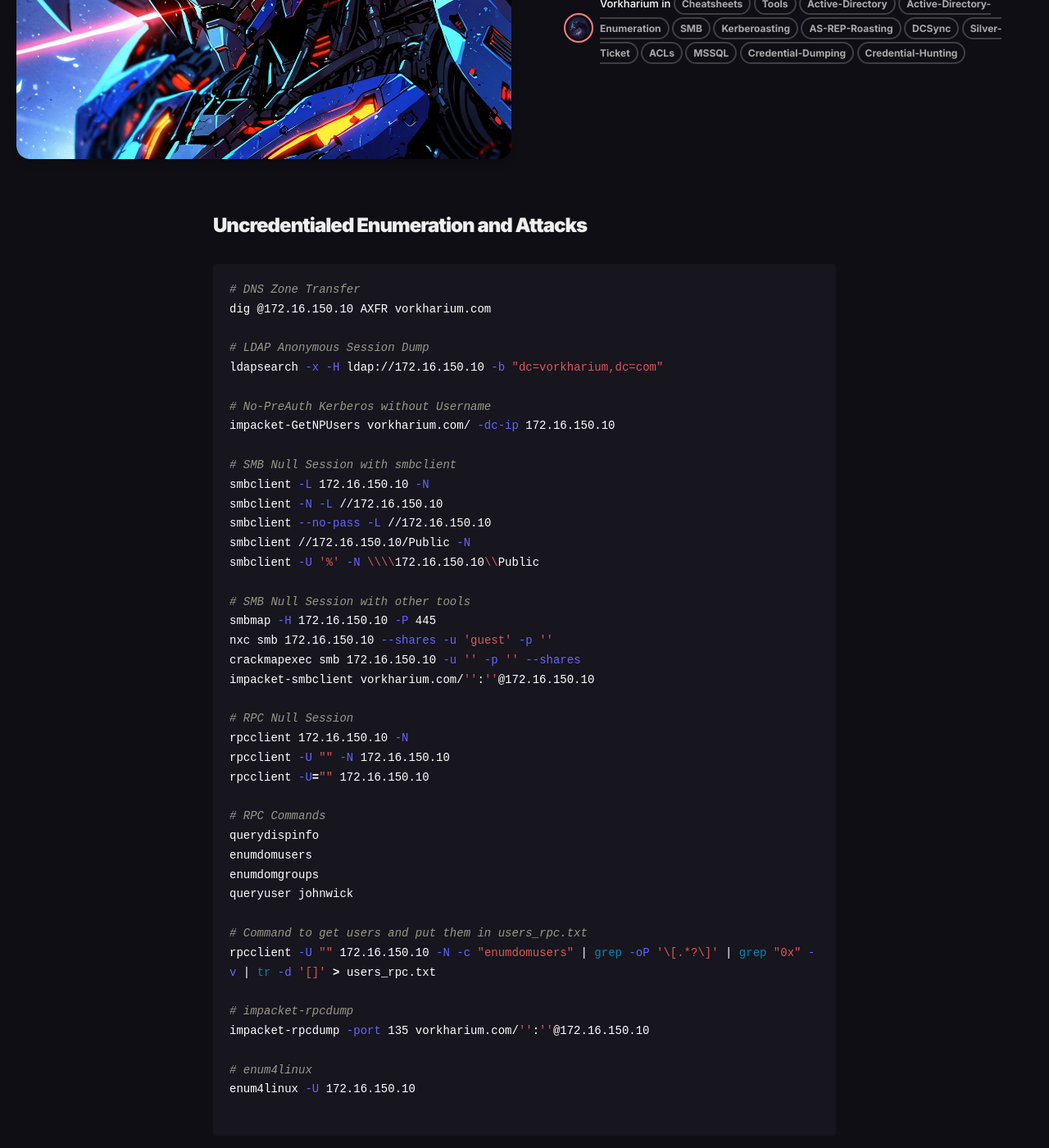
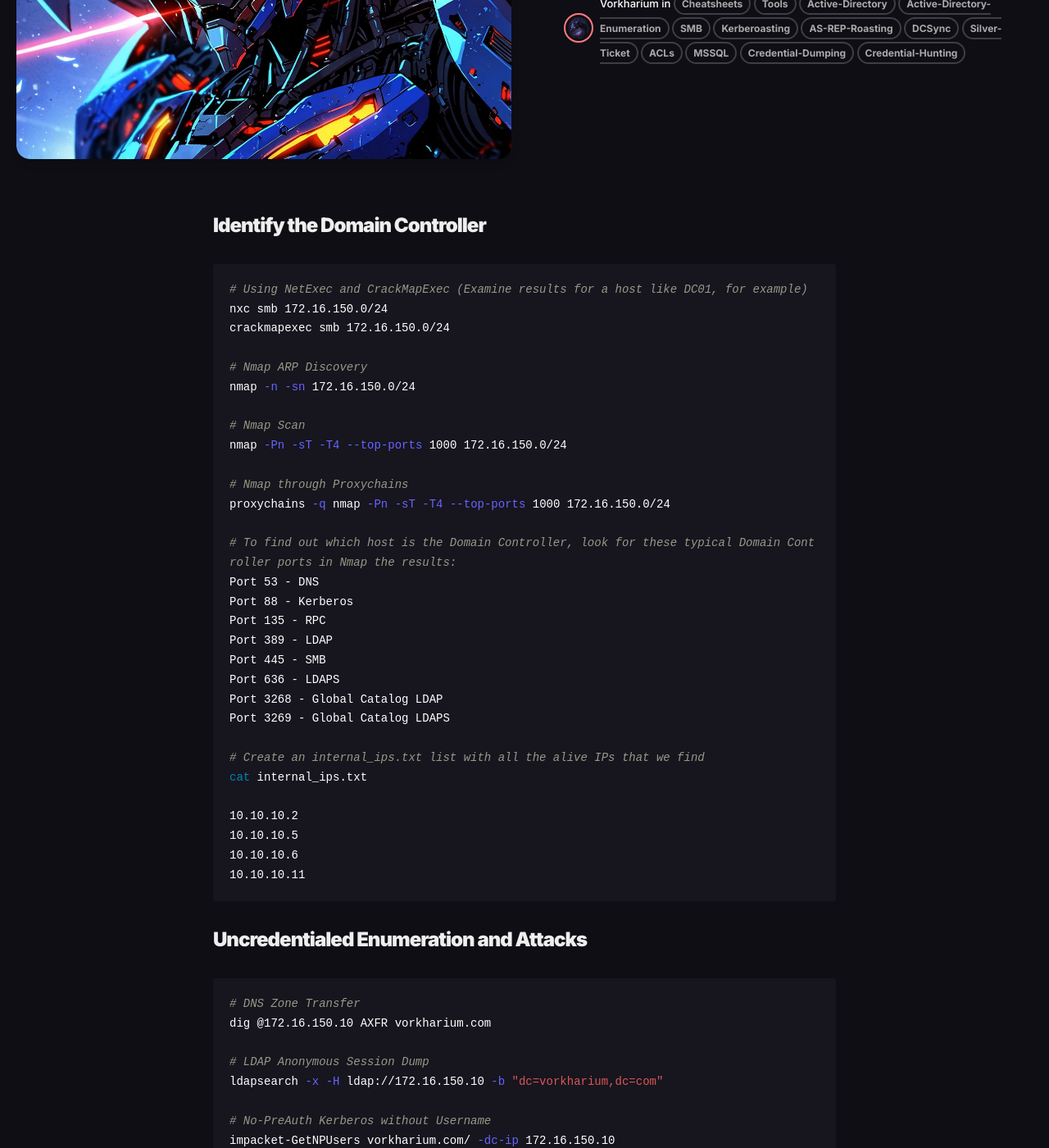
Before and after one commit to Vorkharium/vorkharium.github.io, a Jekyll site: the page built from _posts/2024-11-01-Attacking-Active-Directory-Cheatsheet.md, in a window 1280 px wide and 1400 px high, scrolled down 500 px. Shown: the whole window at 82% size. Built offline with Jekyll 4.4.1, drawn with Linux system fonts in a browser that asks for light colours; comment, search, counter and statistics services are not loaded; some of the changed text lies outside the part shown.

Commit message:
Update 2024-11-01-Attacking-Active-Directory-Cheatsheet.md

````diff
--- a/_posts/2024-11-01-Attacking-Active-Directory-Cheatsheet.md
+++ b/_posts/2024-11-01-Attacking-Active-Directory-Cheatsheet.md
@@ -6,6 +6,39 @@ date:   2024-11-01 01:00:00 +0300
 image:  '/images/10000.jpg'
 tags:   [Cheatsheets, Tools, Active-Directory, Active-Directory-Enumeration, SMB, Kerberoasting, AS-REP-Roasting, DCSync, Silver-Ticket, ACLs, MSSQL, Credential-Dumping, Credential-Hunting]
 ---
+### Identify the Domain Controller
+```shell
+# Using NetExec and CrackMapExec (Examine results for a host like DC01, for example)
+nxc smb 172.16.150.0/24
+crackmapexec smb 172.16.150.0/24
+
+# Nmap ARP Discovery
+nmap -n -sn 172.16.150.0/24
+
+# Nmap Scan
+nmap -Pn -sT -T4 --top-ports 1000 172.16.150.0/24
+
+# Nmap through Proxychains
+proxychains -q nmap -Pn -sT -T4 --top-ports 1000 172.16.150.0/24
+
+# To find out which host is the Domain Controller, look for these typical Domain Controller ports in Nmap the results:
+Port 53 - DNS
+Port 88 - Kerberos
+Port 135 - RPC
+Port 389 - LDAP
+Port 445 - SMB
+Port 636 - LDAPS
+Port 3268 - Global Catalog LDAP
+Port 3269 - Global Catalog LDAPS
+
+# Create an internal_ips.txt list with all the alive IPs that we find
+cat internal_ips.txt
+
+10.10.10.2
+10.10.10.5
+10.10.10.6
+10.10.10.11
+```
 ### Uncredentialed Enumeration and Attacks
 ```shell
 # DNS Zone Transfer
````
